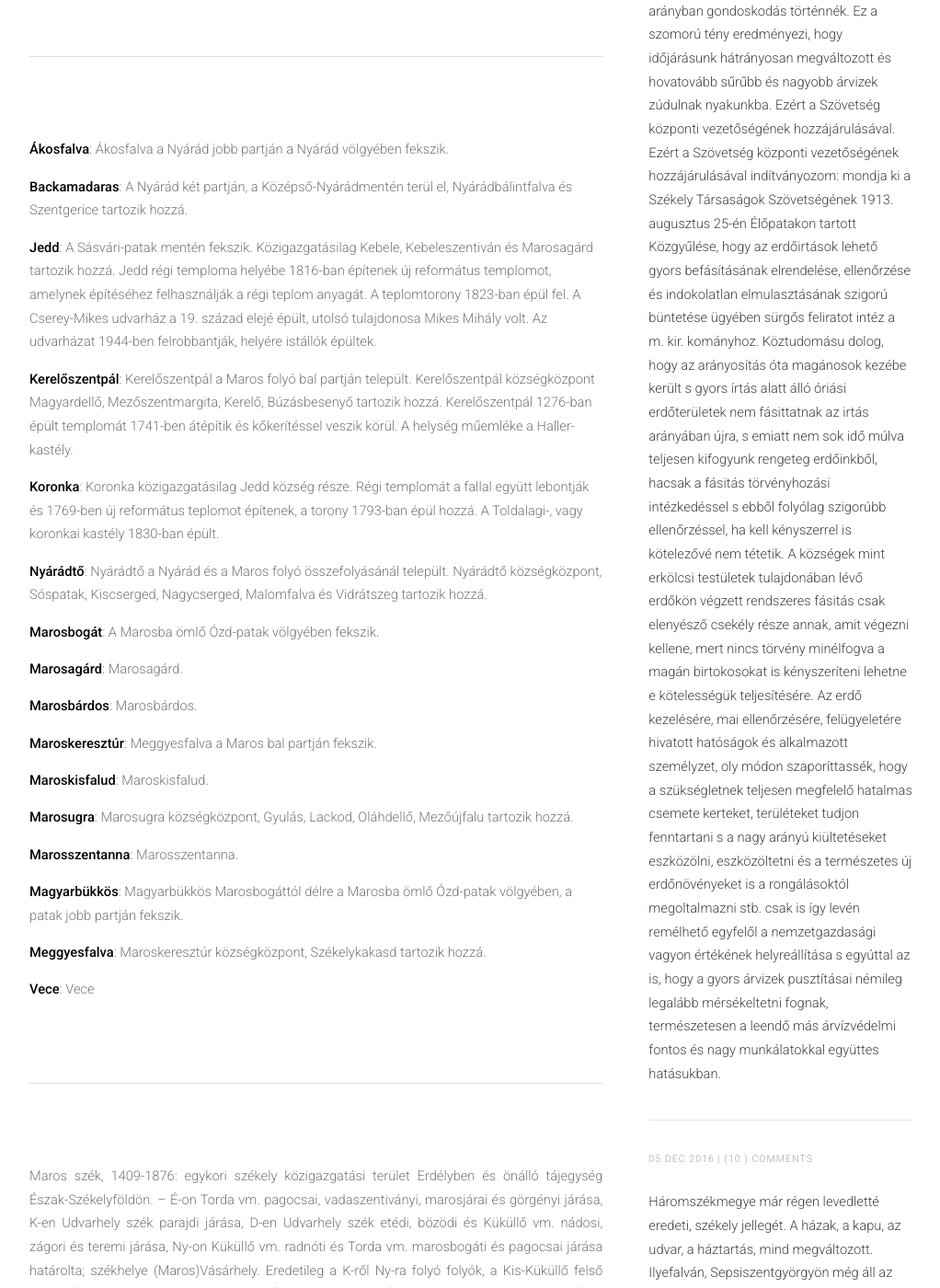
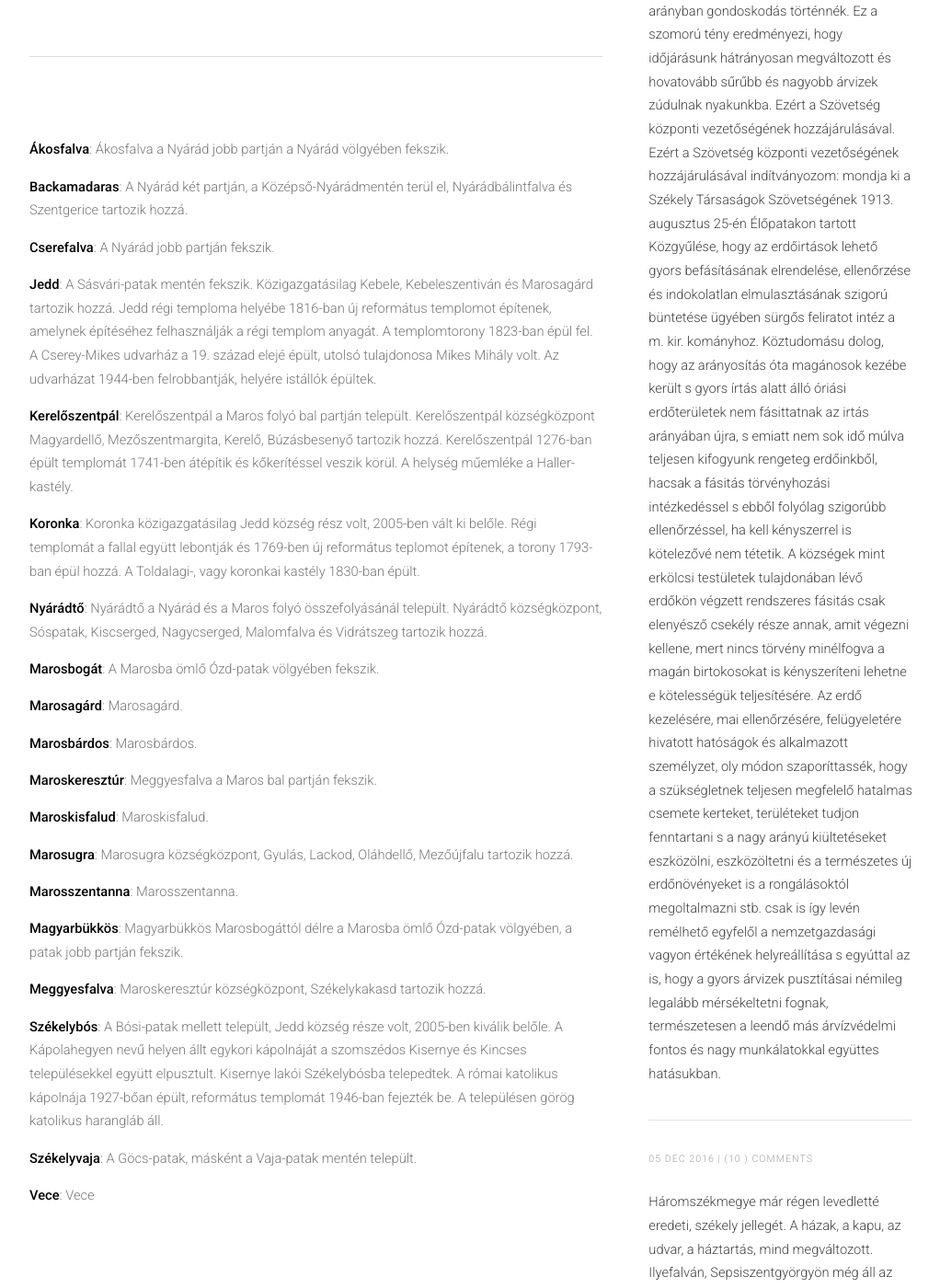
Before and after one commit to siculia/siculia.github.io, a Jekyll site: the page built from siculia-marosszek.html, in a window 1280 px wide and 1400 px high, scrolled down 1377 px. Shown: the whole window at 92% size, without its empty margins (128-1150 px from the left). Built offline with Jekyll 4.4.1, drawn with Linux system fonts in a browser that asks for light colours; nearby versions of some CDN libraries; library files that are not in the unit come from our copies.

Commit message:
Székelybós

```diff
--- a/siculia-marosszek.html
+++ b/siculia-marosszek.html
@@ -36,10 +36,11 @@ layout: default
 
 							<hr></hr>
 							<p style="text-align: left;"><b>Ákosfalva</b>: Ákosfalva a Nyárád jobb partján a Nyárád völgyében fekszik.</p>
-							<p style="text-align: left;"><b>Backamadaras</b>: A Nyárád két partján,  a Középső-Nyárádmentén terül el, Nyárádbálintfalva és Szentgerice tartozik hozzá.</p>
-							<p style="text-align: left;"><b>Jedd</b>: A Sásvári-patak mentén fekszik. Közigazgatásilag Kebele, Kebeleszentiván és Marosagárd tartozik hozzá. Jedd régi temploma helyébe 1816-ban építenek új református templomot, amelynek építéséhez felhasználják a régi teplom anyagát. A teplomtorony 1823-ban épül fel. A Cserey-Mikes udvarház a 19. század elejé épült, utolsó tulajdonosa Mikes Mihály volt. Az udvarházat 1944-ben felrobbantják, helyére istállók épültek.</p>
+							<p style="text-align: left;"><b>Backamadaras</b>: A Nyárád két partján, a Középső-Nyárádmentén terül el, Nyárádbálintfalva és Szentgerice tartozik hozzá.</p>
+							<p style="text-align: left;"><b>Cserefalva</b>: A Nyárád jobb partján fekszik.</p>
+							<p style="text-align: left;"><b>Jedd</b>: A Sásvári-patak mentén fekszik. Közigazgatásilag Kebele, Kebeleszentiván és Marosagárd tartozik hozzá. Jedd régi temploma helyébe 1816-ban új református templomot építenek, amelynek építéséhez felhasználják a régi templom anyagát. A templomtorony 1823-ban épül fel. A Cserey-Mikes udvarház a 19. század elejé épült, utolsó tulajdonosa Mikes Mihály volt. Az udvarházat 1944-ben felrobbantják, helyére istállók épültek.</p>
 							<p style="text-align: left;"><b>Kerelőszentpál</b>: Kerelőszentpál a Maros folyó bal partján települt. Kerelőszentpál községközpont Magyardellő, Mezőszentmargita, Kerelő, Búzásbesenyő tartozik hozzá. Kerelőszentpál 1276-ban épült templomát 1741-ben átépítik és kőkerítéssel veszik körül. A helység műemléke a Haller-kastély.</p>
-							<p style="text-align: left;"><b>Koronka</b>: Koronka közigazgatásilag Jedd község része. Régi templomát a fallal együtt lebontják és 1769-ben új református teplomot építenek, a torony 1793-ban épül hozzá. A Toldalagi-, vagy koronkai kastély 1830-ban épült.</p>
+							<p style="text-align: left;"><b>Koronka</b>: Koronka közigazgatásilag Jedd község rész volt, 2005-ben vált ki belőle. Régi templomát a fallal együtt lebontják és 1769-ben új református teplomot építenek, a torony 1793-ban épül hozzá. A Toldalagi-, vagy koronkai kastély 1830-ban épült.</p>
 							<p style="text-align: left;"><b>Nyárádtő</b>: Nyárádtő a Nyárád és a Maros folyó összefolyásánál települt. Nyárádtő községközpont, Sóspatak, Kiscserged, Nagycserged, Malomfalva és Vidrátszeg tartozik hozzá.</p>
 							<p style="text-align: left;"><b>Marosbogát</b>: A Marosba ömlő Ózd-patak völgyében fekszik.</p>
 							<p style="text-align: left;"><b>Marosagárd</b>: Marosagárd.</p>
@@ -50,6 +51,8 @@ layout: default
 							<p style="text-align: left;"><b>Marosszentanna</b>: Marosszentanna.</p>
 							<p style="text-align: left;"><b>Magyarbükkös</b>: Magyarbükkös Marosbogáttól délre a Marosba ömlő Ózd-patak völgyében, a patak jobb partján fekszik.</p>
 							<p style="text-align: left;"><b>Meggyesfalva</b>: Maroskeresztúr községközpont, Székelykakasd tartozik hozzá.</p>
+							<p style="text-align: left;"><b>Székelybós</b>: A Bósi-patak mellett települt, Jedd község része volt, 2005-ben kiválik belőle. A Kápolahegyen nevű helyen állt egykori kápolnáját a szomszédos Kisernye és Kincses településekkel együtt elpusztult. Kisernye lakói Székelybósba telepedtek. A római katolikus kápolnája 1927-bőan épült, református templomát 1946-ban fejezték be. A településen görög katolikus harangláb áll.</p>
+							<p style="text-align: left;"><b>Székelyvaja</b>: A Göcs-patak, másként a Vaja-patak mentén települt.</p>
 							<p style="text-align: left;"><b>Vece</b>: Vece</p>
 
 							<hr></hr>
```
